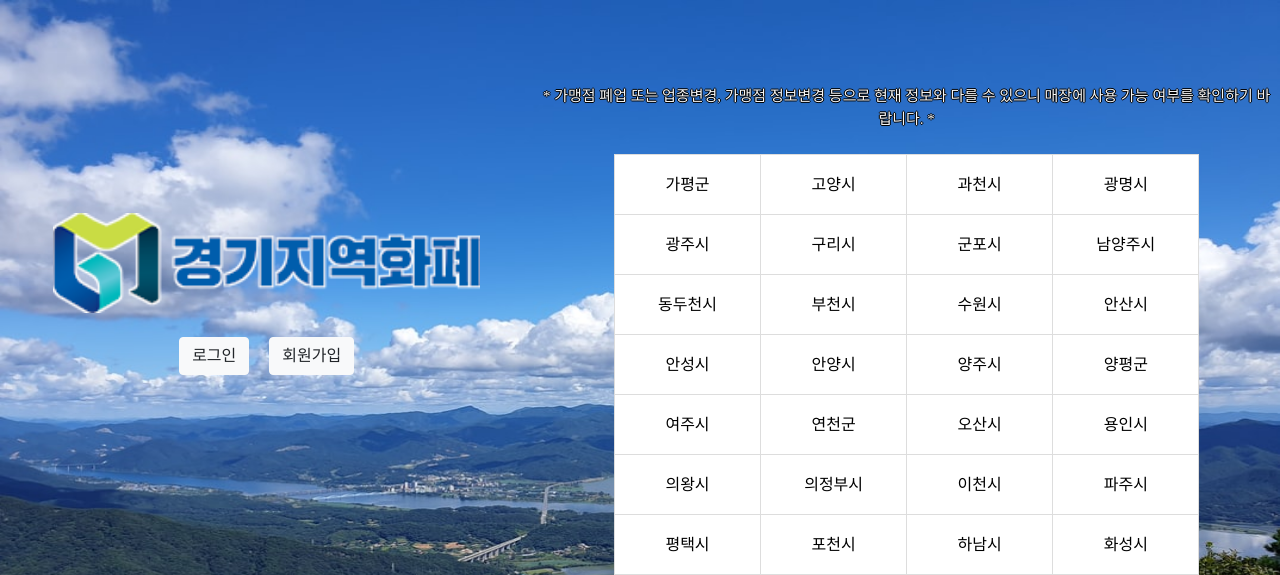
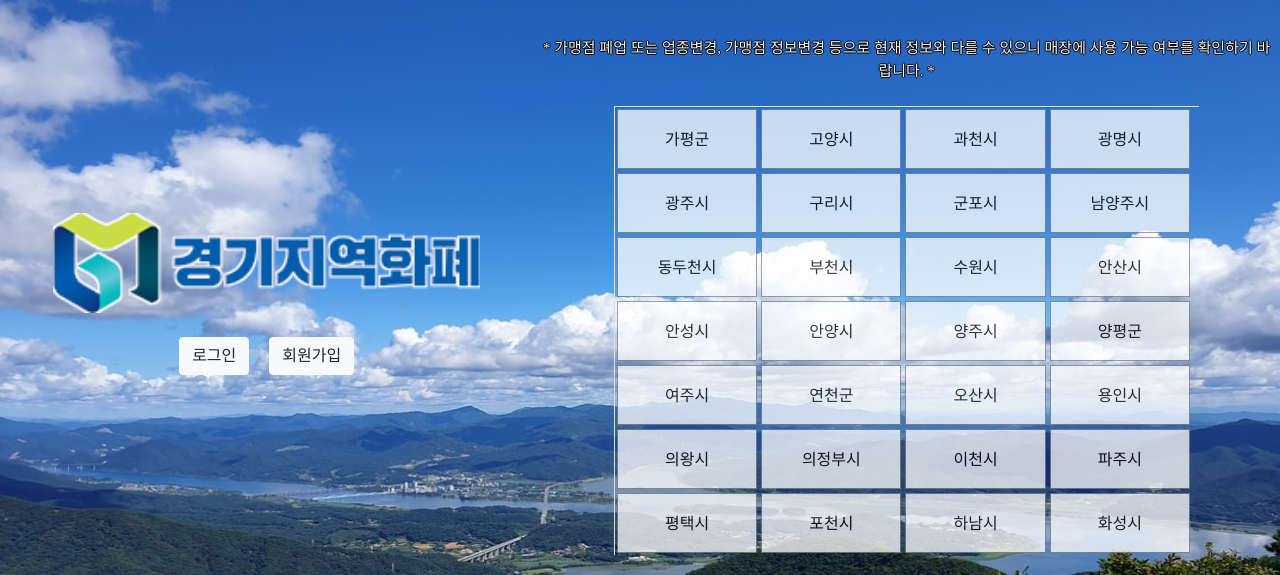
Before and after one commit to ColossusKG/mapproject, a Django app: page / in a window 1280 px wide. Shown: the top 575 px of the page. Run offline with Django 3.2, Linux system fonts and the light colour scheme; some libraries are stand-ins or nearby versions; some web fonts are replaced.

Commit message:
1221 menu transparent 재업

```diff
--- a/static/common-mobile.css
+++ b/static/common-mobile.css
@@ -271,16 +271,17 @@ details[open] > summary ~ * { animation:reveal 0.5s;}
 .city_list>ul>li{
     font-family:SBAggroB;
 	display: inline-flex;
-    width: 25%;
+    width: 24%;
 	font-size: 16px;
 	color: #000;
-	height: 60px;
+	height: 55px;
 	line-height: 19px;
-	border-right: 1px solid #ddd;
-	border-bottom: 1px solid #ddd;
+    margin:2px;
+	border:1px solid gray;
 	text-align: center;
 	background: #fff;
 	align-items: center;
+    opacity: 75%;
 }
 .city_list>ul>li span {
 	margin: 0 auto;
--- a/static/common.css
+++ b/static/common.css
@@ -288,18 +288,19 @@ details[open] > summary ~ * { animation:reveal 0.5s;}
 	border-top:1px solid #ddd;
 }
 .city_list>ul>li{
-    font-family:SBAggroB;
+   	font-family:SBAggroB;
 	display: inline-flex;
-    width: 25%;
+    	width: 24%;
 	font-size: 16px;
 	color: #000;
 	height: 60px;
 	line-height: 19px;
-	border-right: 1px solid #ddd;
-	border-bottom: 1px solid #ddd;
+    	margin:2px;
+	border:1px solid gray;
 	text-align: center;
 	background: #fff;
 	align-items: center;
+    	opacity: 75%;
 	cursor:pointer;
 }
 .city_list>ul>li span {
@@ -307,7 +308,7 @@ details[open] > summary ~ * { animation:reveal 0.5s;}
 }
 .city_list>ul>li:hover{
 	background:#eee;
-	}
+}
 
 
 
```
